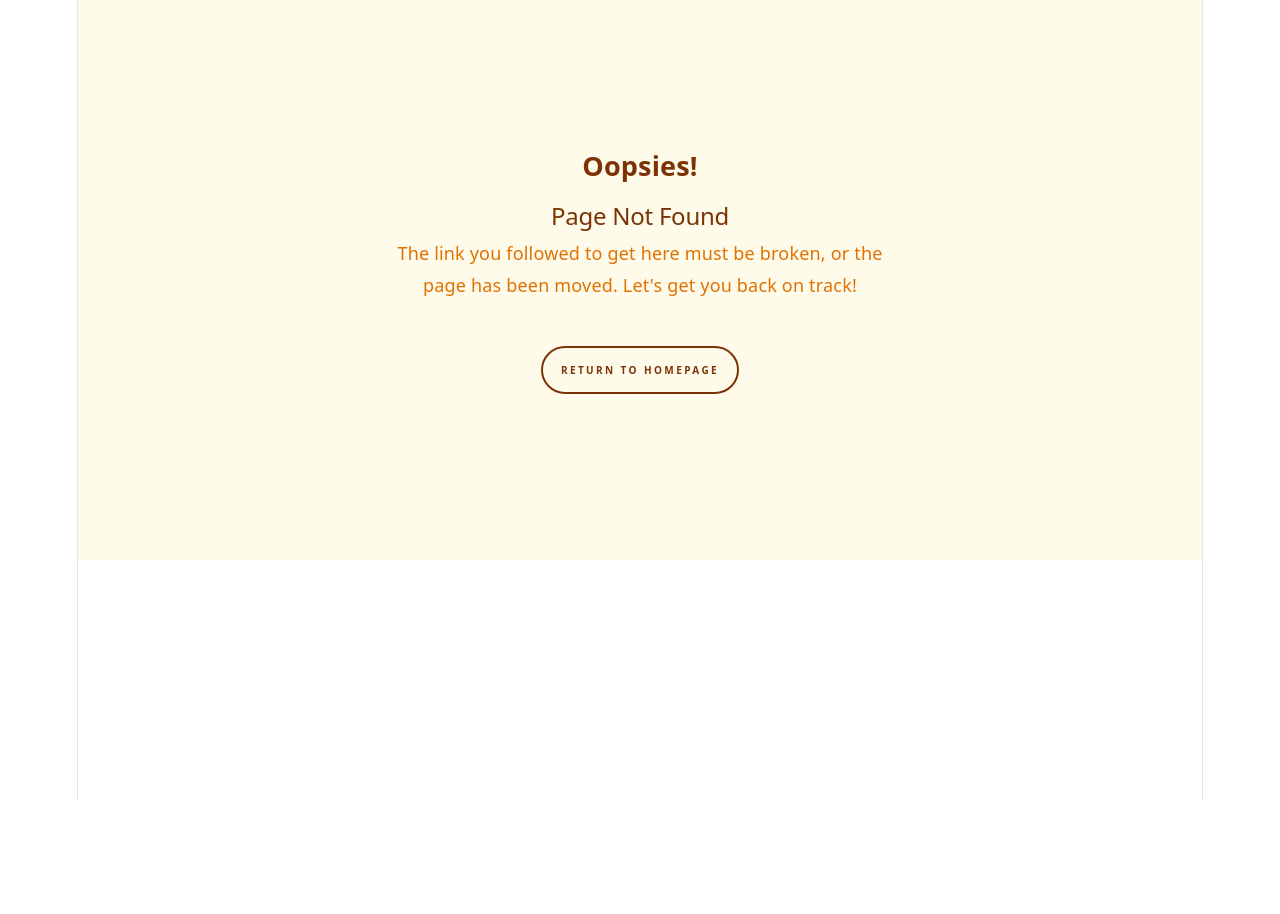
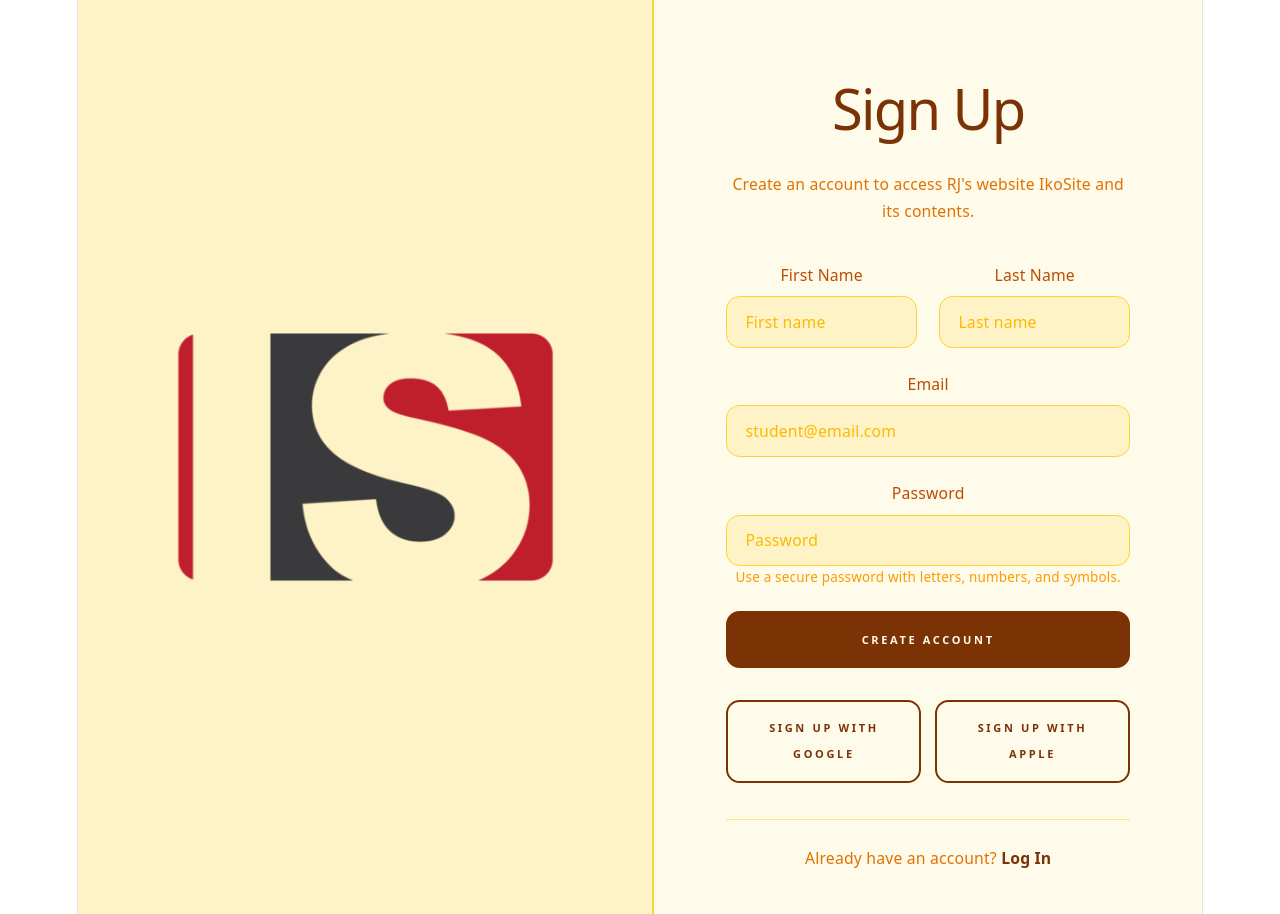
Before and after one commit to iKoiKovp/villanueva_webprog, a React (Vite) app in the folder villanueva-client/: page /auth/signup in a window 1280 px wide. Before the commit this address had no page. Before the commit the page ends 800 px from the top, so only its background shows below. Built offline with nearby package versions, Linux system fonts and the light colour scheme.

Commit message:
lab-act4

```diff
--- a/villanueva-client/src/App.jsx
+++ b/villanueva-client/src/App.jsx
@@ -1,11 +1,14 @@
 import './App.css';
 import { createBrowserRouter, RouterProvider } from 'react-router-dom'
-import Layout from './components/Layout';
-import ArticlePage from './pages/ArticlePage';
-import HomePage from './pages/HomePage';
-import AboutPage from './pages/AboutPage';
-import ArticleListPage from './pages/ArticleListPage';
+import Layout from './layouts/Layout';
+import ArticlePage from './pages/LandingPages/ArticlePage';
+import HomePage from './pages/LandingPages/HomePage';
+import AboutPage from './pages/LandingPages/AboutPage';
+import ArticleListPage from './pages/LandingPages/ArticleListPage';
 import NotFoundPage from './pages/NotFoundPage';
+import AuthLayout from './layouts/AuthLayout';
+import SignInPage from './pages/AuthPages/SignInPage';
+import SignUpPage from './pages/AuthPages/SignUpPage';
 
 const routes = [
   {
@@ -31,6 +34,21 @@ const routes = [
       },
     ],
   },
+  {
+    path: "auth/",
+    element: <AuthLayout />,
+    errorElement: <NotFoundPage />,
+    children: [
+      {
+        path: "signin",
+        element: <SignInPage />,
+      },
+      {
+        path: "signup",
+        element: <SignUpPage />,
+      }
+    ],
+  },
 ];
 
 const router = createBrowserRouter(routes);
--- a/villanueva-client/src/components/NavBar.jsx
+++ b/villanueva-client/src/components/NavBar.jsx
@@ -5,6 +5,11 @@ const links = [
     { label: 'Home', to: '/' },
     { label: 'About', to: '/about' },
     { label: 'Articles', to: '/articles' },
+];
+
+const authLinks = [
+  { label: 'Sign In', to: '/auth/signin' },
+  { label: 'Sign Up', to: '/auth/signup' },
 ];
 
 const navLinkClassName = ({ isActive }) =>
@@ -30,6 +35,11 @@ const NavBar = ( ) => {
                             {link.label}
                         </NavLink>
                     ))}
+                    {authLinks.map((link) => (
+                        <NavLink key={link.to} to={link.to} className={navLinkClassName} aria-label={`Navigate to ${link.label}`}>
+                            {link.label}
+                        </NavLink>
+                    ))}
                 </nav>
             </div>
         </header>
--- /dev/null
+++ b/villanueva-client/src/layouts/AuthLayout.jsx
@@ -0,0 +1,27 @@
+import { Outlet } from 'react-router-dom';
+import banner from '../assets/IS.webp';
+
+const AuthLayout = () => {
+  return (
+    <section className="min-h-screen bg-amber-100 text-amber-900">
+
+      <div className="grid min-h-screen w-full lg:grid-cols-[1fr_0.95fr]">
+        <div className="hidden lg:flex items-center justify-center border-r-2 border-amber-300 ">
+          <img
+            src={banner}
+            alt="IS Logo"
+            className="h-full w-full object-cover"
+          />
+        </div>
+
+        <main className="flex items-center bg-amber-50 px-6 py-10 sm:px-10 lg:px-16">
+          <div className="mx-auto w-full max-w-md">
+            <Outlet />
+          </div>
+        </main>
+      </div>
+    </section>
+  );
+};
+
+export default AuthLayout;
--- a/villanueva-client/src/components/Layout.jsx
+++ b/villanueva-client/src/layouts/Layout.jsx
@@ -1,6 +1,6 @@
 import { Outlet } from 'react-router-dom';
-import NavBar from './NavBar';
-import Footer from './Footer';
+import NavBar from '../components/NavBar';
+import Footer from '../components/Footer';
 
 const Layout = ( ) => {
     return (
--- /dev/null
+++ b/villanueva-client/src/pages/AuthPages/SignInPage.jsx
@@ -0,0 +1,85 @@
+import { Link } from 'react-router-dom';
+import Button from '../../components/Button';
+
+const inputClasses =
+  'mt-2 w-full rounded-xl border border-amber-300 bg-amber-100 px-4 py-3 text-sm text-amber-900 outline-none transition placeholder:text-amber-400 focus:border-amber-900 focus:bg-amber-50';
+
+const actionButtonClassName = 'w-full rounded-xl py-3 text-[11px] tracking-[0.2em]';
+
+const SignInPage = () => {
+  return (
+    <>
+      <h1 className="text-3xl font-bold tracking-tight !text-amber-900 sm:text-4xl">Log In</h1>
+      <p className="mt-3 text-sm leading-6 text-amber-600">
+        Access your account to view RJ's website IkoSite and its contents.
+      </p>
+
+      <form className="mt-8 space-y-5">
+        <div>
+          <label htmlFor="signin-email" className="text-sm font-medium text-amber-700">
+            Email Address
+          </label>
+          <input
+            id="signin-email"
+            type="email"
+            placeholder="student@email.com"
+            autoComplete="email"
+            className={inputClasses}
+          />
+        </div>
+
+        <div>
+          <label htmlFor="signin-password" className="text-sm font-medium text-amber-700">
+            Password
+          </label>
+          <input
+            id="signin-password"
+            type="password"
+            placeholder="Password"
+            autoComplete="current-password"
+            className={inputClasses}
+          />
+          <p className="mt-2 text-xs leading-5 text-amber-500">
+            It must be a combination of minimum 8 letters, numbers, and symbols.
+          </p>
+        </div>
+
+        <div className="flex items-center justify-between gap-4 text-sm">
+          <label className="flex items-center gap-2 text-amber-600">
+            <input type="checkbox" className="h-4 w-4 rounded border-amber-300 accent-amber-900" />
+            <span>Remember me</span>
+          </label>
+          <button type="button" className="font-medium text-amber-700 transition hover:text-amber-900">
+            Forgot Password?
+          </button>
+        </div>
+
+        <Button type="submit" variant="primary" className={actionButtonClassName}>
+          Log In
+        </Button>
+
+        <div className="grid gap-3 pt-2 sm:grid-cols-2">
+          <Button type="button" variant="secondary" className={actionButtonClassName}>
+            Log In with Google
+          </Button>
+          <Button type="button" variant="secondary" className={actionButtonClassName}>
+            Log In with Apple
+          </Button>
+        </div>
+      </form>
+
+      <div className="mt-8 border-t border-amber-200 pt-6 text-sm text-amber-600">
+        No account yet?{' '}
+        <Link
+          to="/auth/signup"
+          className="font-semibold text-amber-900 transition hover:text-amber-600"
+          aria-label="Navigate to sign up page"
+        >
+          Sign Up
+        </Link>
+      </div>
+    </>
+  );
+};
+
+export default SignInPage;
--- /dev/null
+++ b/villanueva-client/src/pages/AuthPages/SignUpPage.jsx
@@ -0,0 +1,102 @@
+import { Link } from 'react-router-dom';
+import Button from '../../components/Button';
+
+const inputClasses =
+  'mt-2 w-full rounded-xl border border-amber-300 bg-amber-100 px-4 py-3 text-sm text-amber-900 outline-none transition placeholder:text-amber-400 focus:border-amber-900 focus:bg-amber-50';
+
+const actionButtonClassName = 'w-full rounded-xl py-3 text-[11px] tracking-[0.2em]';
+
+const SignUpPage = () => {
+  return (
+    <>
+      <h1 className="text-3xl font-bold tracking-tight !text-amber-900 sm:text-4xl">Sign Up</h1>
+      <p className="mt-3 text-sm leading-6 text-amber-600">
+        Create an account to access RJ's website IkoSite and its contents.
+      </p>
+
+      <form className="mt-8 space-y-5">
+        <div className="grid gap-5 sm:grid-cols-2">
+          <div>
+            <label htmlFor="first-name" className="text-sm font-medium text-amber-700">
+              First Name
+            </label>
+            <input
+              id="first-name"
+              type="text"
+              placeholder="First name"
+              autoComplete="given-name"
+              className={inputClasses}
+            />
+          </div>
+          <div>
+            <label htmlFor="last-name" className="text-sm font-medium text-amber-700">
+              Last Name
+            </label>
+            <input
+              id="last-name"
+              type="text"
+              placeholder="Last name"
+              autoComplete="family-name"
+              className={inputClasses}
+            />
+          </div>
+        </div>
+
+        <div>
+          <label htmlFor="signup-email" className="text-sm font-medium text-amber-700">
+            Email
+          </label>
+          <input
+            id="signup-email"
+            type="email"
+            placeholder="student@email.com"
+            autoComplete="email"
+            className={inputClasses}
+          />
+        </div>
+
+        <div>
+          <label htmlFor="signup-password" className="text-sm font-medium text-amber-700">
+            Password
+          </label>
+          <input
+            id="signup-password"
+            type="password"
+            placeholder="Password"
+            autoComplete="new-password"
+            className={inputClasses}
+          />
+          <p className="mt-2 text-xs leading-5 text-amber-500">
+            Use a secure password with letters, numbers, and symbols.
+          </p>
+        </div>
+
+        <Button type="submit" variant="primary" className={actionButtonClassName}>
+          Create Account
+        </Button>
+
+        <div className="grid gap-3 pt-2 sm:grid-cols-2">
+          <Button type="button" variant="secondary" className={actionButtonClassName}>
+            Sign Up with Google
+          </Button>
+          <Button type="button" variant="secondary" className={actionButtonClassName}>
+            Sign Up with Apple
+          </Button>
+        </div>
+      </form>
+
+      <div className="mt-8 border-t border-amber-200 pt-6 text-sm text-amber-600">
+        Already have an account?{' '}
+        <Link
+          to="/auth/signin"
+          className="font-semibold text-amber-900 transition hover:text-amber-600"
+          aria-label="Navigate to sign in page"
+        >
+          Log In
+        </Link>
+      </div>
+    </>
+  );
+};
+
+export default SignUpPage;
--- a/villanueva-client/src/pages/ArticleListPage.jsx
+++ b/villanueva-client/src/pages/LandingPages/ArticleListPage.jsx
@@ -1,6 +1,6 @@
-import Button from '../components/Button';
-import ArticleList from '../components/ArticleList';
-import articles from '../assets/article-content.js';
+import Button from '../../components/Button.jsx';
+import ArticleList from '../../components/ArticleList.jsx';
+import articles from '../../assets/article-content.js';
 
 const ArticleListPage = ( ) => {
     return (
--- a/villanueva-client/src/pages/ArticlePage.jsx
+++ b/villanueva-client/src/pages/LandingPages/ArticlePage.jsx
@@ -1,6 +1,6 @@
 import { useParams } from 'react-router-dom';
-import Button from '../components/Button';
-import articles from '../assets/article-content.js';
+import Button from '../../components/Button.jsx';
+import articles from '../../assets/article-content.js';
 
 function ArticlePage( ) {
     const { name } = useParams( );
```
Also changed, not shown: villanueva-client/src/pages/LandingPages/AboutPage.jsx (renamed from villanueva-client/src/pages/AboutPage.jsx, +6 -6 lines), villanueva-client/src/pages/LandingPages/HomePage.jsx (renamed from villanueva-client/src/pages/HomePage.jsx, +5 -5 lines).
